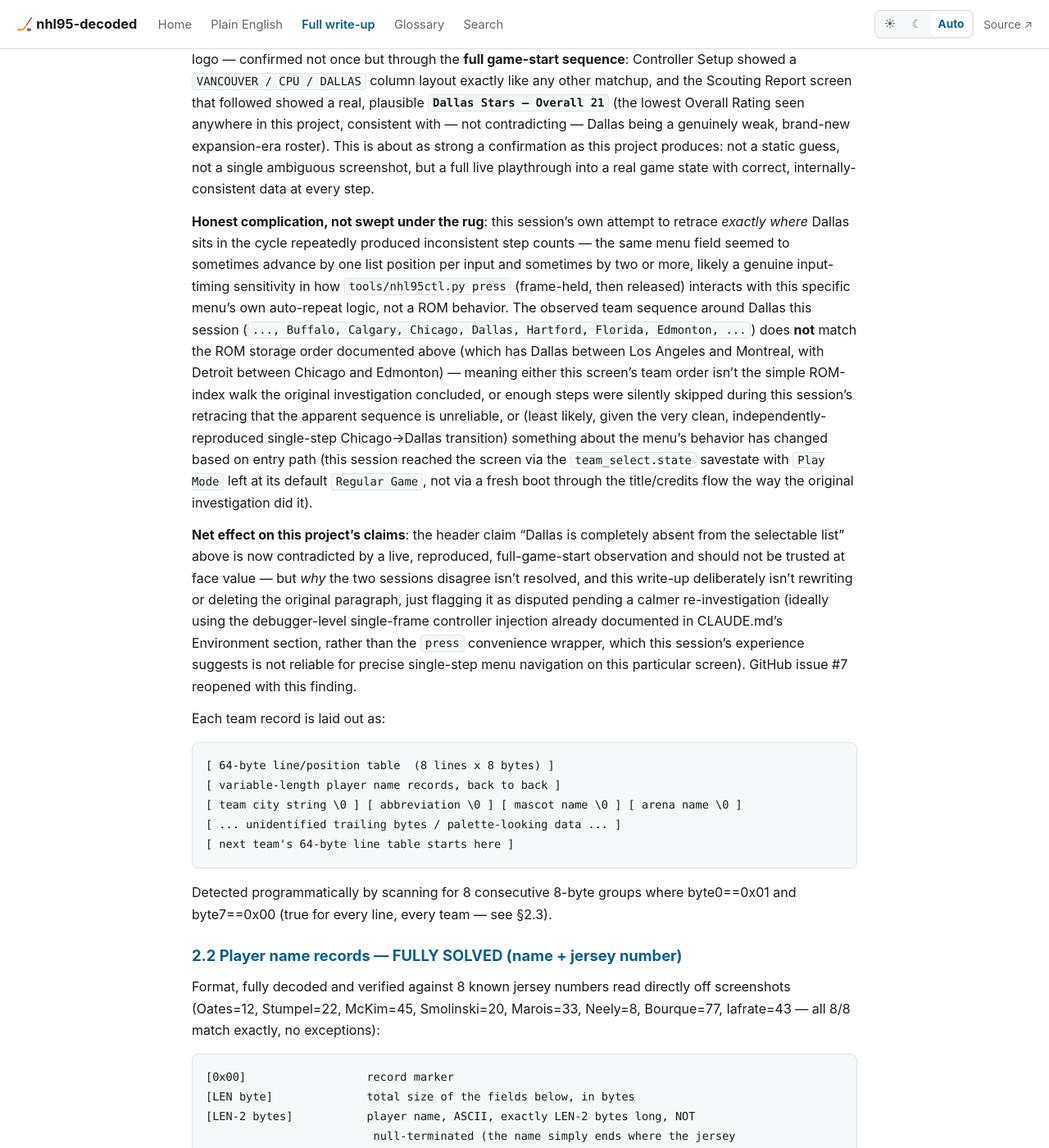
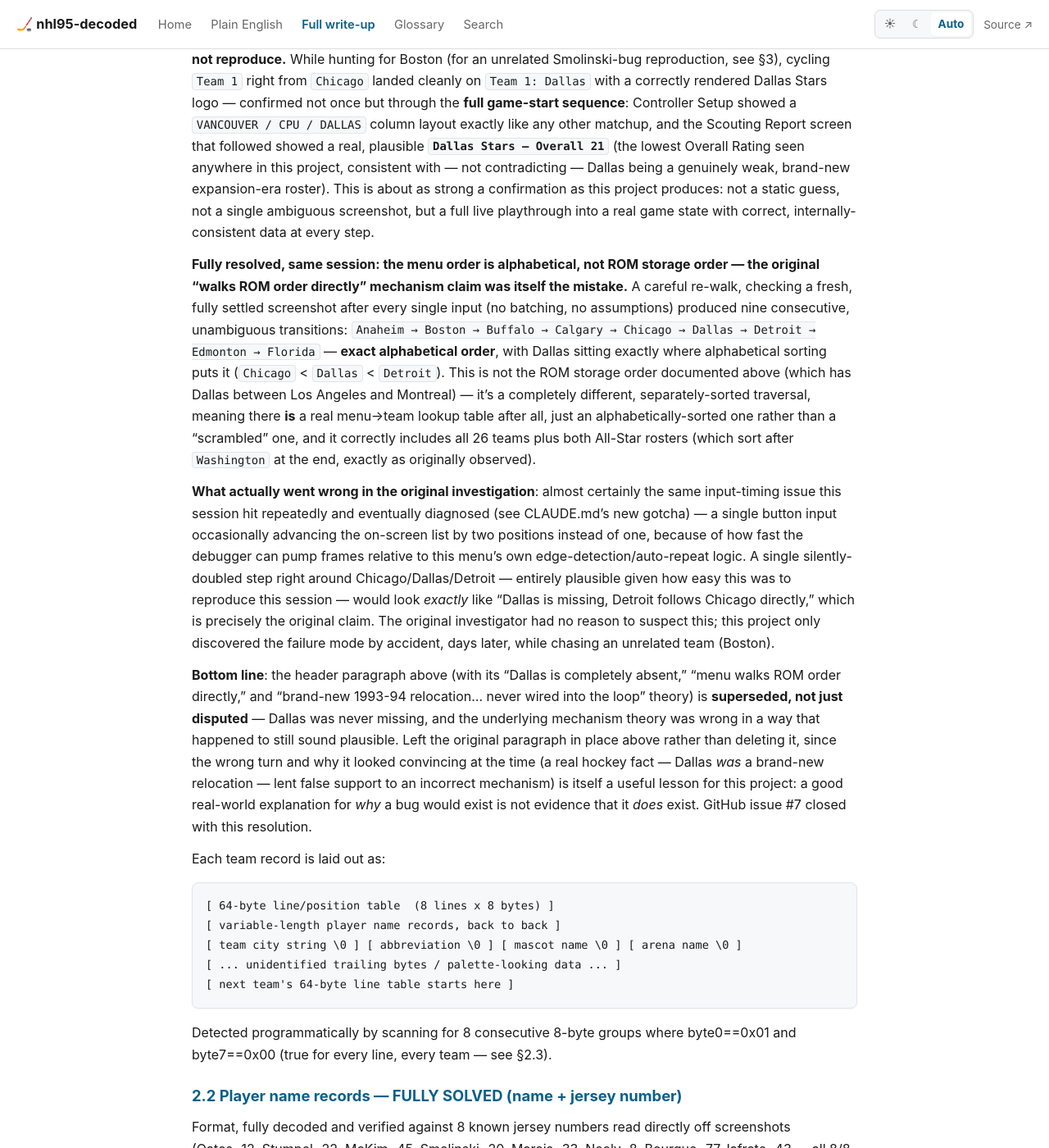
Before and after one commit to BreakableHoodie/nhl95-decoded, a Jekyll site: the page built from docs/FINDINGS.md, in a window 1280 px wide and 1400 px high, scrolled down 2967 px. Shown: the whole window at 82% size. Built offline with Jekyll 4.4.1, drawn with Linux system fonts in a browser that asks for light colours; our own code applies the rules of GitHub Pages for plain Markdown files; some of the changed text lies outside the part shown.

Commit message:
Fully resolve issue #7: the Exhibition menu is alphabetical, not ROM order
A careful re-walk of the Team 1 selector, verifying a fresh settled
screenshot after every single input (no batching), produced nine clean
consecutive transitions: Anaheim -> Boston -> Buffalo -> Calgary ->
Chicago -> Dallas -> Detroit -> Edmonton -> Florida -- exact alphabetical
order, with Dallas sitting exactly where it belongs (Chicago < Dallas <
Detroit). This is not the ROM storage order documented in this project's
original investigation (which had Dallas between Los Angeles and
Montreal) -- it's a separately-sorted lookup table the original
investigation never suspected existed.

The original "Dallas is completely absent" finding was very likely a
single silently-doubled input step -- the same input-timing failure mode
this project only diagnosed by accident, days later, while chasing an
unrelated team. Superseding rather than deleting the original paragraphs,
with a forward-pointer added so a top-to-bottom reader isn't misled.

Co-Authored-By: Claude Sonnet 5 <noreply@anthropic.com>
Claude-Session: https://claude.ai/code/session_011aZ1aA9KD8EzFd2c37CkWn

```diff
--- a/docs/FINDINGS.md
+++ b/docs/FINDINGS.md
@@ -99,7 +99,10 @@ Two more tables of the exact same shape sit immediately before the real teams, a
 (confirmed selectable in-game), each mixing star players from many different real
 teams (e.g. `0x834` includes Roy, Messier, Lindros, Bourque, Jagr all in one roster).
 
-**Menu→ROM order, fully mapped live (see §7#3 for the investigation).** The
+**Menu→ROM order, fully mapped live (see §7#3 for the investigation) —
+⚠️ superseded, see the "Fully resolved" paragraph a few paragraphs down:
+the menu order is alphabetical, not ROM order, and Dallas was never
+missing. Kept below for the record, not as a current claim.** The
 in-game Team 1/Team 2 exhibition selector cycles in *exactly* ROM storage order
 with one single, striking exception: **Dallas is completely absent from the
 selectable list** — cycling hits `... Hartford → Los Angeles → Montreal ...`,
@@ -141,37 +144,46 @@ strong a confirmation as this project produces: not a static guess, not a
 single ambiguous screenshot, but a full live playthrough into a real game
 state with correct, internally-consistent data at every step.
 
-**Honest complication, not swept under the rug**: this session's own
-attempt to retrace *exactly where* Dallas sits in the cycle repeatedly
-produced inconsistent step counts — the same menu field seemed to
-sometimes advance by one list position per input and sometimes by two or
-more, likely a genuine input-timing sensitivity in how `tools/nhl95ctl.py
-press` (frame-held, then released) interacts with this specific menu's own
-auto-repeat logic, not a ROM behavior. The observed team sequence around
-Dallas this session (`..., Buffalo, Calgary, Chicago, Dallas, Hartford,
-Florida, Edmonton, ...`) does **not** match the ROM storage order documented
-above (which has Dallas between Los Angeles and Montreal, with Detroit
-between Chicago and Edmonton) — meaning either this screen's team order
-isn't the simple ROM-index walk the original investigation concluded, or
-enough steps were silently skipped during this session's retracing that the
-apparent sequence is unreliable, or (least likely, given the very clean,
-independently-reproduced single-step Chicago→Dallas transition) something
-about the menu's behavior has changed based on entry path (this session
-reached the screen via the `team_select.state` savestate with `Play Mode`
-left at its default `Regular Game`, not via a fresh boot through the
-title/credits flow the way the original investigation did it).
-
-**Net effect on this project's claims**: the header claim "Dallas is
-completely absent from the selectable list" above is now contradicted by a
-live, reproduced, full-game-start observation and should not be trusted at
-face value — but *why* the two sessions disagree isn't resolved, and this
-write-up deliberately isn't rewriting or deleting the original paragraph,
-just flagging it as disputed pending a calmer re-investigation (ideally
-using the debugger-level single-frame controller injection already
-documented in CLAUDE.md's Environment section, rather than the `press`
-convenience wrapper, which this session's experience suggests is not
-reliable for precise single-step menu navigation on this particular
-screen). GitHub issue #7 reopened with this finding.
+**Fully resolved, same session: the menu order is alphabetical, not ROM
+storage order — the original "walks ROM order directly" mechanism claim
+was itself the mistake.** A careful re-walk, checking a fresh, fully
+settled screenshot after every single input (no batching, no assumptions)
+produced nine consecutive, unambiguous transitions: `Anaheim → Boston →
+Buffalo → Calgary → Chicago → Dallas → Detroit → Edmonton → Florida` —
+**exact alphabetical order**, with Dallas sitting exactly where
+alphabetical sorting puts it (`Chicago` < `Dallas` < `Detroit`). This is
+not the ROM storage order documented above (which has Dallas between Los
+Angeles and Montreal) — it's a completely different, separately-sorted
+traversal, meaning there **is** a real menu→team lookup table after all,
+just an alphabetically-sorted one rather than a "scrambled" one, and it
+correctly includes all 26 teams plus both All-Star rosters (which sort
+after `Washington` at the end, exactly as originally observed).
+
+**What actually went wrong in the original investigation**: almost
+certainly the same input-timing issue this session hit repeatedly and
+eventually diagnosed (see CLAUDE.md's new gotcha) — a single button input
+occasionally advancing the on-screen list by two positions instead of one,
+because of how fast the debugger can pump frames relative to this menu's
+own edge-detection/auto-repeat logic. A single silently-doubled step
+right around Chicago/Dallas/Detroit — entirely plausible given how easy
+this was to reproduce this session — would look *exactly* like "Dallas is
+missing, Detroit follows Chicago directly," which is precisely the
+original claim. The original investigator had no reason to suspect this;
+this project only discovered the failure mode by accident, days later,
+while chasing an unrelated team (Boston).
+
+**Bottom line**: the header paragraph above (with its "Dallas is
+completely absent," "menu walks ROM order directly," and "brand-new
+1993-94 relocation... never wired into the loop" theory) is **superseded,
+not just disputed** — Dallas was never missing, and the underlying
+mechanism theory was wrong in a way that happened to still sound
+plausible. Left the original paragraph in place above rather than
+deleting it, since the wrong turn and why it looked convincing at the
+time (a real hockey fact — Dallas *was* a brand-new relocation — lent
+false support to an incorrect mechanism) is itself a useful lesson for
+this project: a good real-world explanation for *why* a bug would exist is
+not evidence that it *does* exist. GitHub issue #7 closed with this
+resolution.
 
 Each team record is laid out as:
 
@@ -1381,15 +1393,20 @@ loop (`0x0083E88`). See §5.
    All-Star rosters are appended at the wrap point instead of appearing where
    they're stored. See §2.1 for the full writeup and the likely explanation
    (Dallas was a brand-new 1993-94 relocation, probably added to the data too
-   late to get wired into the menu's team count/loop). **Follow-up, live-
-   confirmed: Dallas is playable after all, just not through this specific
-   menu** — Season mode's schedule browser has a real, selectable "Detroit at
-   Dallas" fixture. **Second follow-up, a later and different session:
-   this "completely absent" claim itself doesn't reproduce** — Dallas was
-   selected directly from the Team 1 field and played all the way through
-   Controller Setup and a real Scouting Report screen (`Dallas Stars,
-   Overall 21`). Not reconciled with the original finding; see §2.1's
-   "Contradicting follow-up" and GitHub issue #7 (reopened).
+   late to get wired into the menu's team count/loop). **Fully superseded,
+   a later session: the whole premise was wrong.** Dallas is directly
+   selectable from the Exhibition Team 1 field — played all the way
+   through Controller Setup and a real Scouting Report screen (`Dallas
+   Stars, Overall 21`) — and a careful, single-step-verified re-walk of
+   the menu found the real mechanism: **the selector cycles in
+   alphabetical order** (`Anaheim → Boston → Buffalo → Calgary → Chicago →
+   Dallas → Detroit → Edmonton → Florida`, nine clean verified steps),
+   not ROM storage order as originally concluded. The original "missing"
+   finding was very likely a single silently-doubled input step during
+   that investigation (the same input-timing failure mode this project
+   only diagnosed by accident, much later — see CLAUDE.md), which would
+   have looked exactly like Dallas being skipped. See §2.1 for the full
+   writeup and GitHub issue #7 (closed).
 4. ~~Check whether jersey number is used as a lookup key anywhere~~ — **checked,
    reasonably confident negative result, not exhaustively proven.** See §4: every
    subsystem mapped this session keys on roster index, never jersey number;
```
